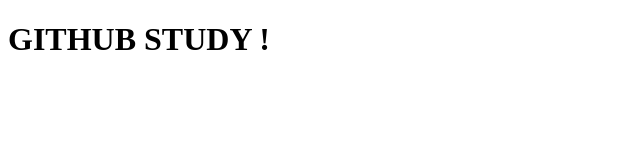
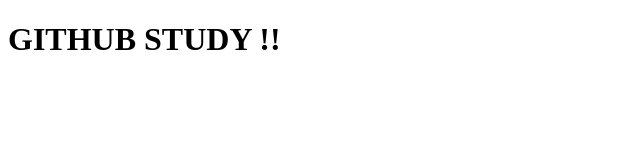
Before and after one commit to izhuk94/project, a plain HTML site: page index.html in a window 1280 px wide. Shown: the full height of the page, 0-640 px from the left. Drawn offline with Linux system fonts and the light colour scheme.

Commit message:
second commit

```diff
--- a/index.html
+++ b/index.html
@@ -8,7 +8,7 @@
 </head>
 <body>
 
-    <h1>GITHUB STUDY !</h1>
+    <h1>GITHUB STUDY !!</h1>
 
 </body>
 </html>
```
Also changed, not shown: 1 other file.
